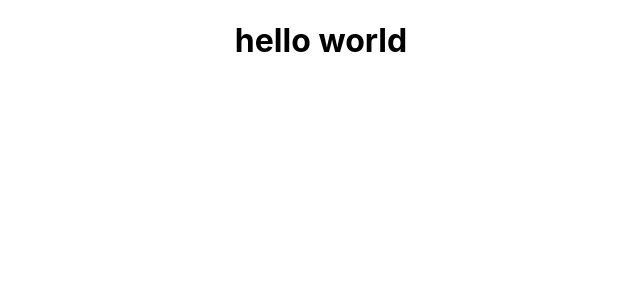
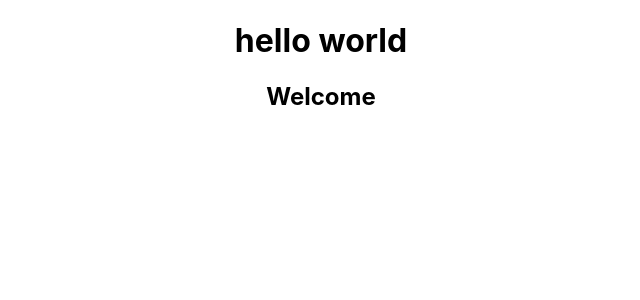
Before and after one commit to Usamazahid30/bootcamp, a React (Create React App) app: page / in a window 1280 px wide. Shown: the top 300 px of the page, without its empty margins (319-959 px from the left). Built offline with nearby package versions, Linux system fonts and the light colour scheme.

Commit message:
update in file

```diff
--- a/src/App.js
+++ b/src/App.js
@@ -5,6 +5,7 @@ function App() {
   return (
     <div className="App">
     <h1>hello world</h1>
+    <h2>Welcome</h2>
     </div>
   );
 }
```
